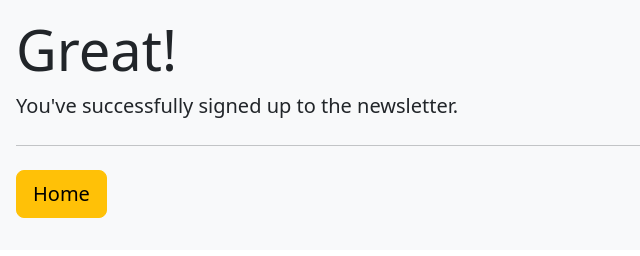
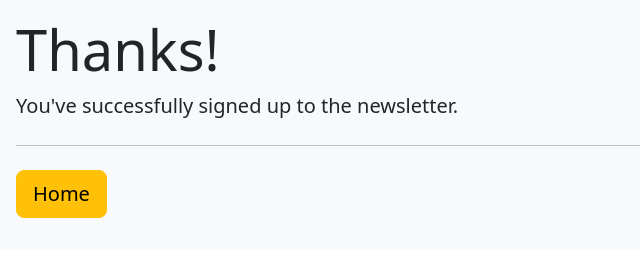
Before and after one commit to alekseycode/newsletter, a website: page success.html in a window 1280 px wide. Shown: the whole page, without its empty margins (0-640 px from the left). Drawn offline with nearby package versions, Linux system fonts and the light colour scheme.

Commit message:
changed success page h1

```diff
--- a/success.html
+++ b/success.html
@@ -14,7 +14,7 @@
   </head>
   <body>
     <div class="bg-light p-3">
-      <h1 class="display-4">Great!</h1>
+      <h1 class="display-4">Thanks!</h1>
       <p class="lead">You've successfully signed up to the newsletter.</p>
       <hr class="my-4" />
       <p class="lead">
```
